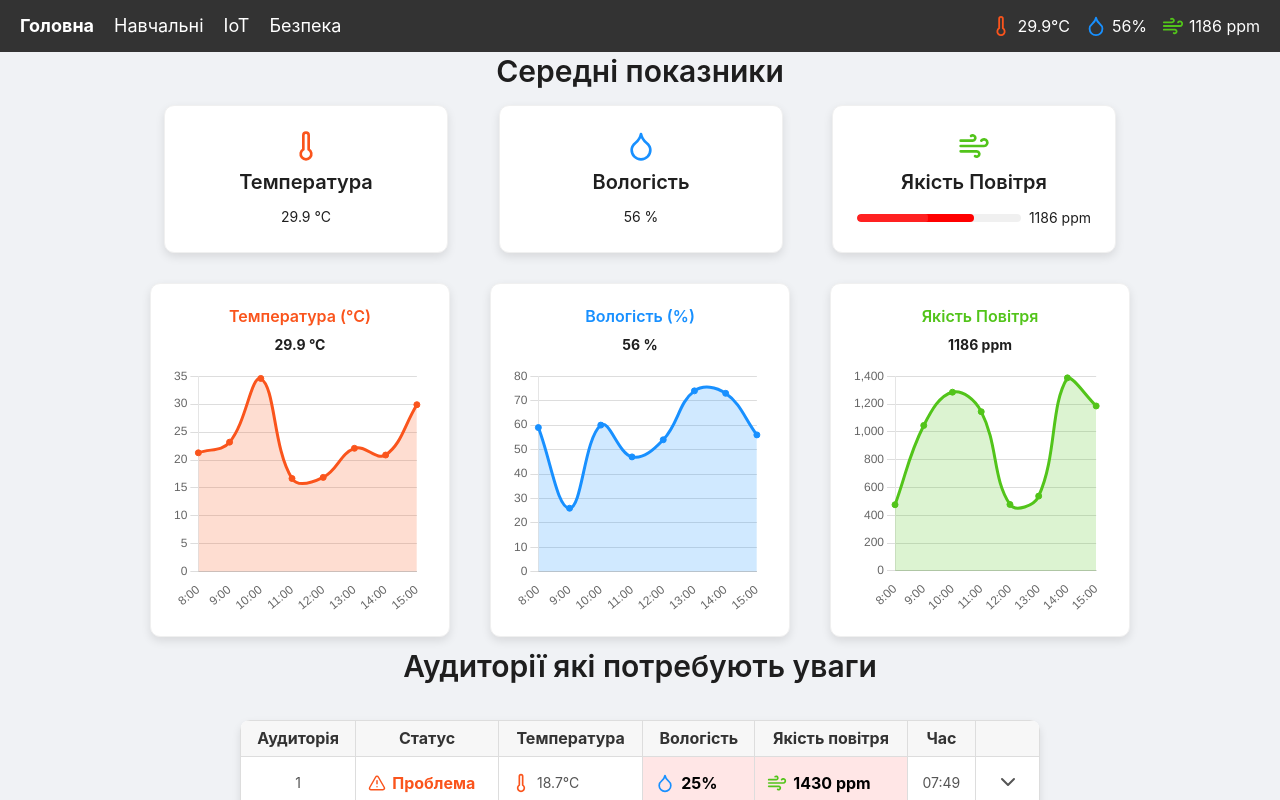
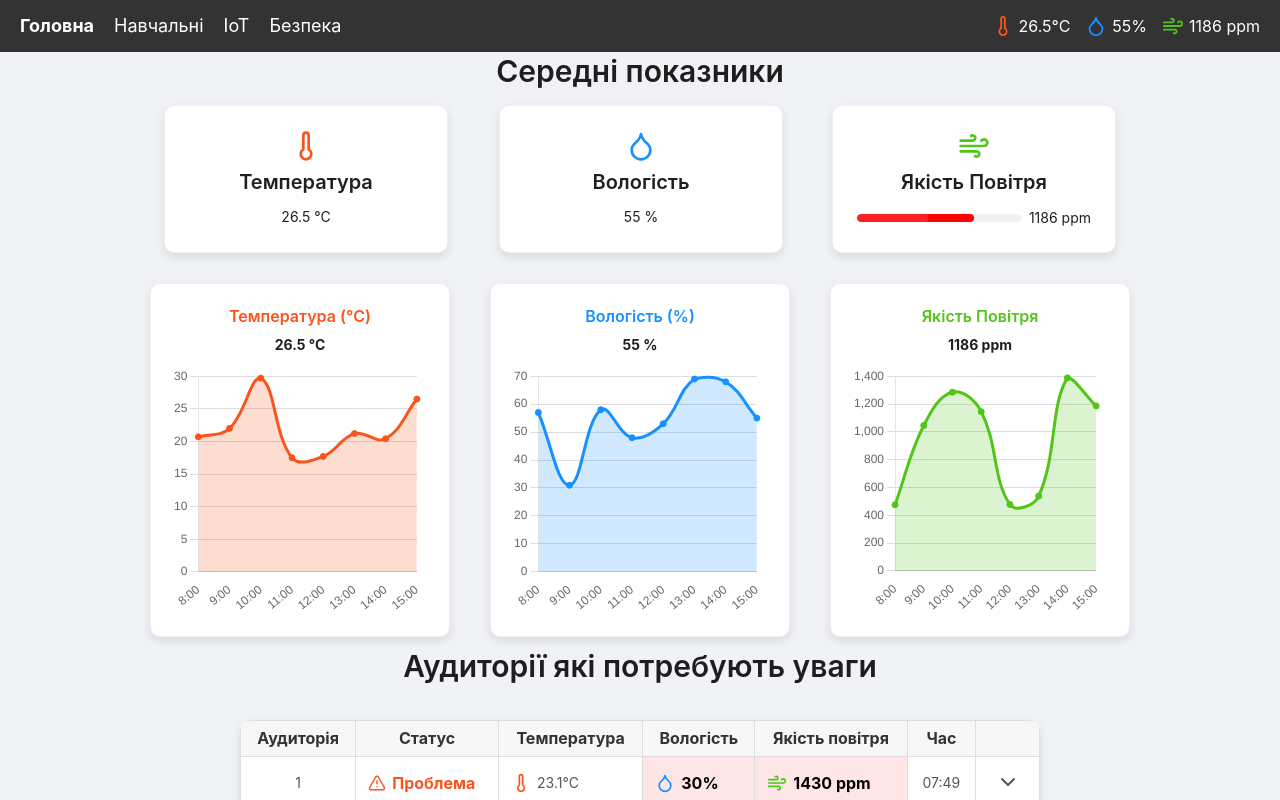
Before and after one commit to MykolaZhigun/degrees_ksu, a React (Create React App) app: page / in a window 1280 px wide. Shown: the top 800 px of the page. Built offline with nearby package versions, Linux system fonts and the light colour scheme.

Commit message:
Update sensor data handling and improve random data generation in components

```diff
--- a/src/components/AttentionCabinets.jsx
+++ b/src/components/AttentionCabinets.jsx
@@ -10,10 +10,10 @@ const AttentionCabinets = () => {
         .map(sensor => {
             const issues = [];
             if (sensor.temperature < 15 || sensor.temperature >= 28) {
-                issues.push({ text: sensor.temperature < 15 ? "Маленька температура (меньше 15°C)" : "Висока температура (більше 28°C)", icon: <Thermometer size={18} color="#fa541c" /> });
+                issues.push({ text: sensor.temperature < 15 ? "Низька температура (меньше 15°C)" : "Висока температура (більше 28°C)", icon: <Thermometer size={18} color="#fa541c" /> });
             }
             if (sensor.humidity > 60 || sensor.humidity < 40) {
-                issues.push({text: sensor.humidity > 60 ? "Велика вологість (більше 60%)": "Маленька вологість (меньше 40%)", icon: <Droplet size={18} color="#1890ff" /> });
+                issues.push({text: sensor.humidity > 60 ? "Висока вологість (більше 60%)": "Низька вологість (меньше 40%)", icon: <Droplet size={18} color="#1890ff" /> });
             }
             if (sensor.airQuality >= 1000) {
                 issues.push({ text: "Погана якість повітря", icon: <Wind size={18} color="#52c41a" /> });
--- a/src/components/SensorsTableIoT.jsx
+++ b/src/components/SensorsTableIoT.jsx
@@ -79,7 +79,7 @@ function SensorsTableIoT(){
                         <td className="cell">
                             <div className="icon-text">
                                 <Wind size={20} color="#52c41a"/>
-                                <span>{sensor.airQuality}%</span>
+                                <span>{sensor.airQuality} ppm</span>
                             </div>
                         </td>
                         <td className="cell">
--- a/src/info/HistoricalData.js
+++ b/src/info/HistoricalData.js
@@ -5,8 +5,8 @@ const generateRandomData = () => {
         const time = new Date(now.getTime() - i * 60 * 60 * 1000);
         data.push({
             time: `${time.getHours().toString().padStart(2, '0')}:00`,
-            temperature: (Math.random() * 25 + 10).toFixed(1),
-            humidity: Math.floor(Math.random() * 51 + 25),
+            temperature: (Math.random() * (30 - 13) + 13).toFixed(1),
+            humidity: Math.floor(Math.random() * (70 - 30 + 1)) + 30,
             airQuality: Math.floor(Math.random() * 1101) + 400
         });
     }
--- a/src/info/SensorsInfo.js
+++ b/src/info/SensorsInfo.js
@@ -32,105 +32,92 @@ const calculateOffTime = (sensorTime) => {
     return `${offHours} год ${offMinutes} хв`;
 };
 
-const getRandomDate = (isWorking) => {
+const getTodayDate = () => {
     const now = new Date();
-    let randomDate;
+    const options = { year: 'numeric', month: 'long', day: 'numeric' };
+    return now.toLocaleDateString('uk-UA', options);
+};
 
-    if (isWorking) {
-        const pastDays = Math.floor(Math.random() * 6) + 1;
-        randomDate = new Date(now.getTime() - pastDays * 24 * 60 * 60 * 1000);
-    } else {
-        do {
-            const year = now.getFullYear() - Math.floor(Math.random() * 1);
-            const month = Math.floor(Math.random() * 12);
-            const day = Math.floor(Math.random() * 28) + 1;
-            randomDate = new Date(year, month, day);
-        } while (randomDate >= now);
-    }
-
-    const options = { year: 'numeric', month: 'long', day: 'numeric' };
-    return randomDate.toLocaleDateString('uk-UA', options);
-};
 const sensorsInfo = [
     {
         name: "1",
         airQuality: Math.floor(Math.random() * 1101) + 400,
-        temperature: (Math.random() * (35.1)).toFixed(1),
-        humidity: Math.floor(Math.random() * 51 + 25),
+        temperature: (Math.random() * (32 - 13) + 13).toFixed(1),
+        humidity: Math.floor(Math.random() * (70 - 30 + 1)) + 30,
         isWorking: true,
         reason: "",
         time: getRandomTime(),
-        dateTime: getRandomDate(true)
+        dateTime: getTodayDate(true)
     },
     {
         name: "2",
         airQuality: Math.floor(Math.random() * 1101) + 400,
-        temperature: (Math.random() * (35.1)).toFixed(1),
-        humidity: Math.floor(Math.random() * 51 + 25),
+        temperature: (Math.random() * (32 - 13) + 13).toFixed(1),
+        humidity: Math.floor(Math.random() * (70 - 30 + 1)) + 30,
         isWorking: true,
         reason: "",
         time: getRandomTime(),
-        dateTime: getRandomDate(true)
+        dateTime: getTodayDate(true)
     },
     {
         name: "3",
         airQuality: Math.floor(Math.random() * 1101) + 400,
-        temperature: (Math.random() * (35.1)).toFixed(1),
-        humidity: Math.floor(Math.random() * 51 + 25),
+        temperature: (Math.random() * (32 - 13) + 13).toFixed(1),
+        humidity: Math.floor(Math.random() * (70 - 30 + 1)) + 30,
         isWorking: true,
         reason: getRandomReason(),
         time: getRandomTime(),
-        dateTime: getRandomDate(false)
+        dateTime: getTodayDate(false)
     },
     {
         name: "4",
         airQuality: Math.floor(Math.random() * 1101) + 400,
-        temperature: (Math.random() * (35.1)).toFixed(1),
-        humidity: Math.floor(Math.random() * 51 + 25),
+        temperature: (Math.random() * (30 - 13) + 13).toFixed(1),
+        humidity: Math.floor(Math.random() * (70 - 30 + 1)) + 30,
         isWorking: true,
         reason: "",
         time: getRandomTime(),
-        dateTime: getRandomDate(true)
+        dateTime: getTodayDate(true)
     },
     {
         name: "5",
         airQuality: Math.floor(Math.random() * 1101) + 400,
-        temperature: (Math.random() * (35.1)).toFixed(1),
-        humidity: Math.floor(Math.random() * 51 + 25),
+        temperature: (Math.random() * (32 - 13) + 13).toFixed(1),
+        humidity: Math.floor(Math.random() * (70 - 30 + 1)) + 30,
         isWorking: false,
         reason: getRandomReason(),
         time: getRandomTime(),
-        dateTime: getRandomDate(false)
+        dateTime: getTodayDate(false)
     },
     {
         name: "6",
         airQuality: Math.floor(Math.random() * 1101) + 400,
-        temperature: (Math.random() * (35.1)).toFixed(1),
-        humidity: Math.floor(Math.random() * 51 + 25),
+        temperature: (Math.random() * (32 - 13) + 13).toFixed(1),
+        humidity: Math.floor(Math.random() * (70 - 30 + 1)) + 30,
         isWorking: false,
         reason: getRandomReason(),
         time: getRandomTime(),
-        dateTime: getRandomDate(false)
+        dateTime: getTodayDate(false)
     },
     {
         name: "7",
         airQuality: Math.floor(Math.random() * 1101) + 400,
-        temperature: (Math.random() * (35.1)).toFixed(1),
-        humidity: Math.floor(Math.random() * 51 + 25),
+        temperature: (Math.random() * (32 - 13) + 13).toFixed(1),
+        humidity: Math.floor(Math.random() * (70 - 30 + 1)) + 30,
         isWorking: false,
         reason: getRandomReason(),
         time: getRandomTime(),
-        dateTime: getRandomDate(false)
+        dateTime: getTodayDate(false)
     },
     {
         name: "8",
         airQuality: Math.floor(Math.random() * 1101) + 400,
-        temperature: (Math.random() * (35.1)).toFixed(1),
-        humidity: Math.floor(Math.random() * 51 + 25),
+        temperature: (Math.random() * (32 - 13) + 13).toFixed(1),
+        humidity: Math.floor(Math.random() * (70 - 30 + 1)) + 30,
         isWorking: false,
         reason: getRandomReason(),
         time: getRandomTime(),
-        dateTime: getRandomDate(false)
+        dateTime: getTodayDate(false)
     },
 ];
 
```
